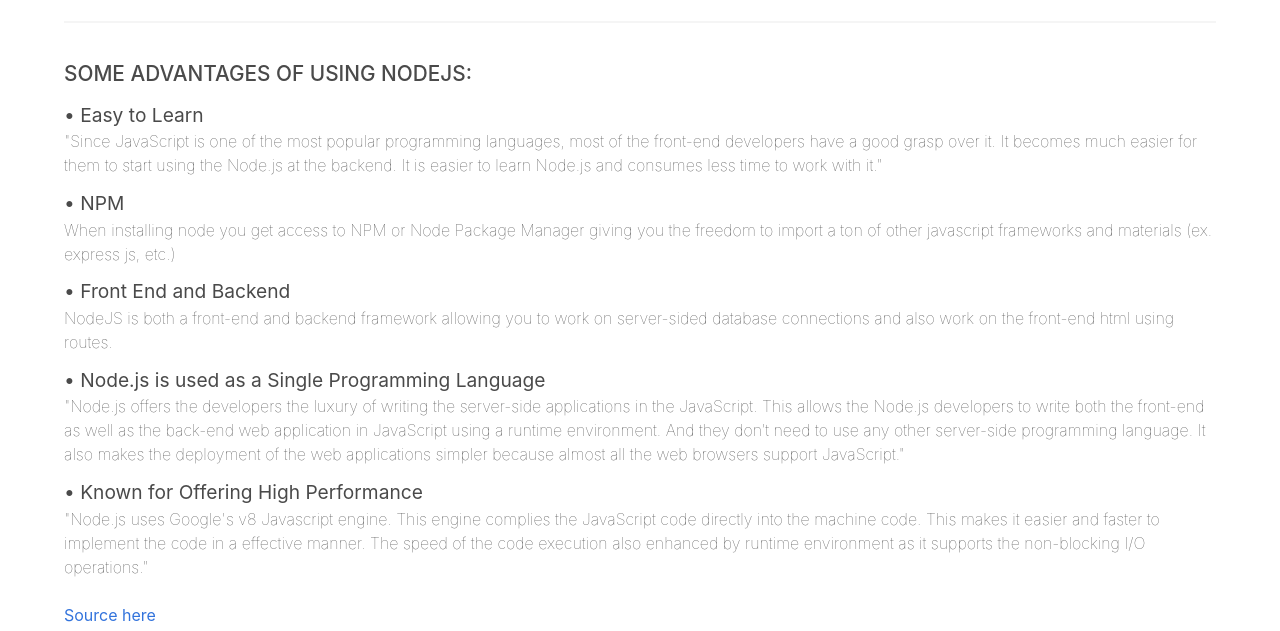
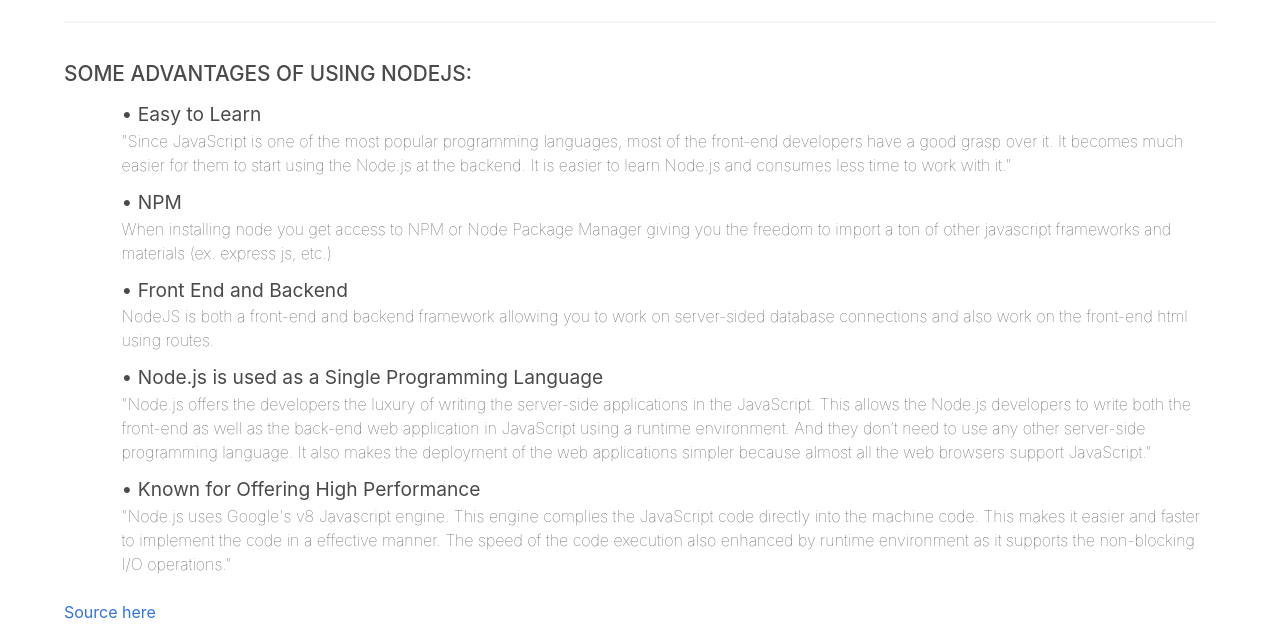
Before and after one commit to gabesystems/schoolproject-nodejs, a plain HTML site: page benefitsofnode.html in a window 1280 px wide. Shown: the part 169-800 px from the top of the page. Drawn offline with Linux system fonts and the light colour scheme.

Commit message:
whoopsie doopsie

```diff
--- a/css/app.css
+++ b/css/app.css
@@ -7,7 +7,7 @@ a:hover {
     transition: all .35s ease-in 0s;
 }
 
-fake-ul {
+.fake-ul {
     margin-left: 5%;
 }
 
```
